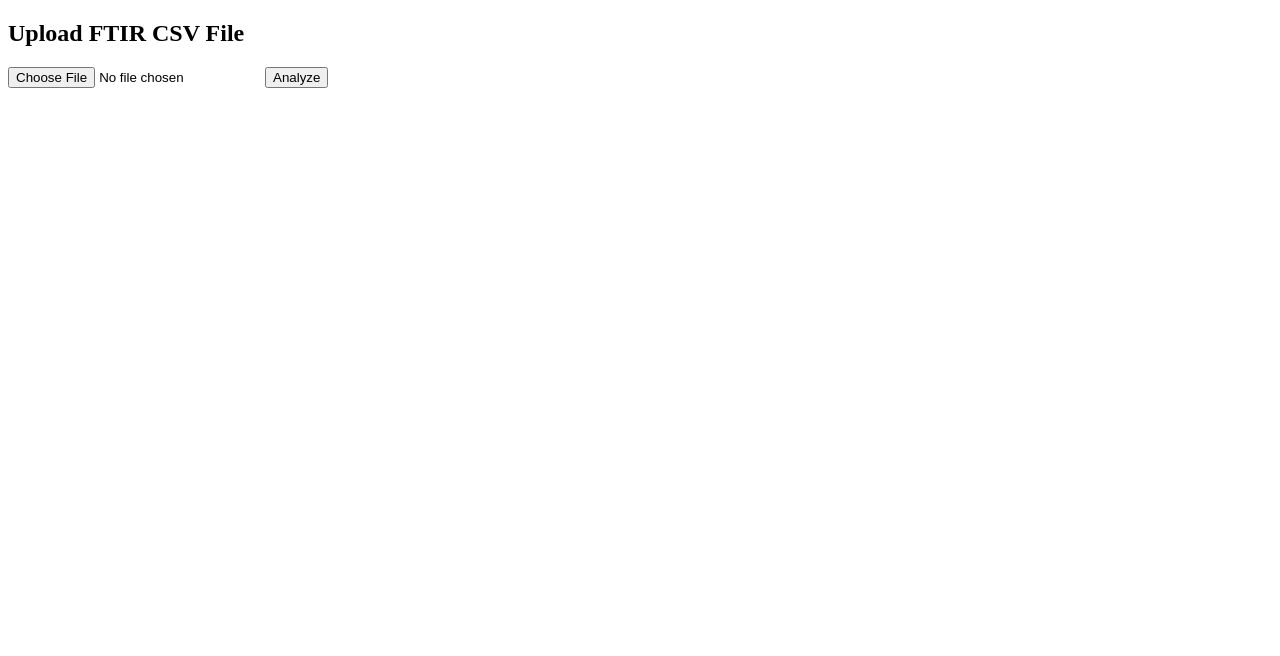
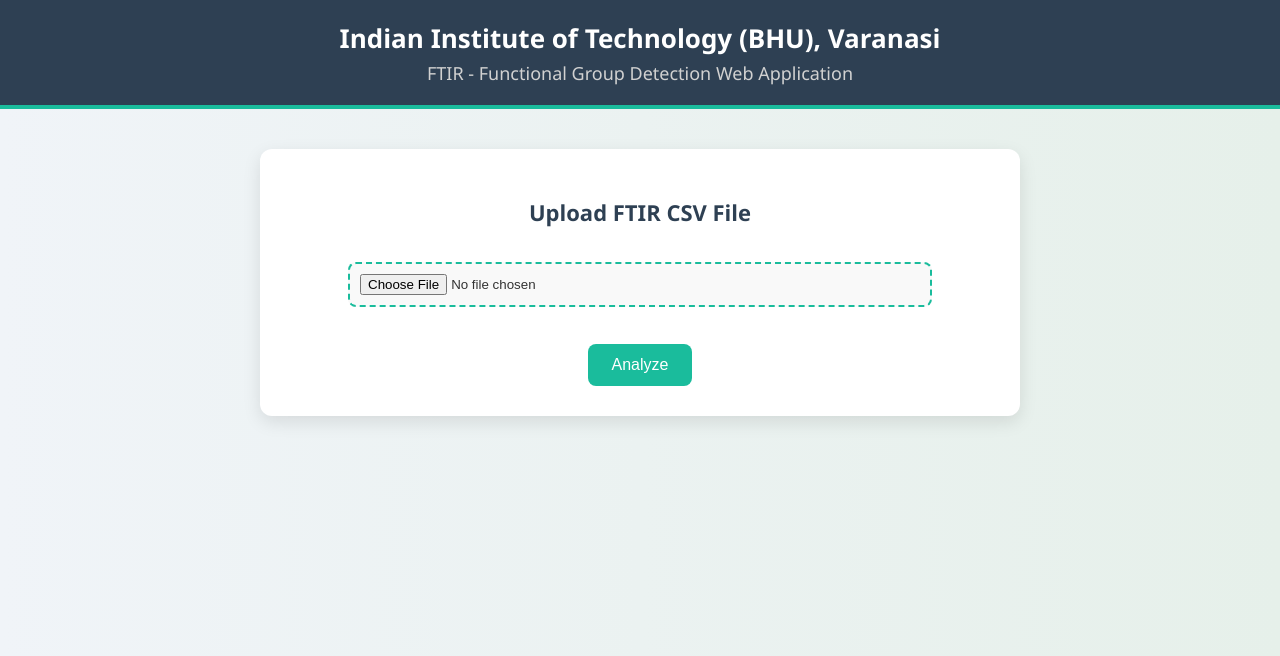
Before and after one commit to padmesh266/FTIR-Functional-Group-Detection-Web-Application, a Flask app: page / in a window 1280 px wide. Shown: the top 656 px of the page. Run offline with Flask 3, Linux system fonts and the light colour scheme.

Commit message:
Update index.html

```diff
--- a/templates/index.html
+++ b/templates/index.html
@@ -1,25 +1,109 @@
+<!DOCTYPE html>
+<html lang="en">
+<head>
+    <meta charset="UTF-8">
+    <title>FTIR Analyzer</title>
+    <style>
+        body {
+            font-family: 'Segoe UI', Tahoma, Geneva, Verdana, sans-serif;
+            background: linear-gradient(to right, #f0f4f8, #e6f0ea);
+            margin: 0;
+            padding: 0;
+            color: #333;
+        }
 
-<!DOCTYPE html>
-<html>
-<head>
-    <title>FTIR Analyzer</title>
+        header {
+            background-color: #2e4053;
+            color: #fff;
+            padding: 20px;
+            text-align: center;
+            border-bottom: 4px solid #1abc9c;
+        }
+
+        header h1 {
+            margin: 0;
+            font-size: 26px;
+            font-weight: bold;
+        }
+
+        header h2 {
+            margin: 5px 0 0;
+            font-size: 18px;
+            font-weight: normal;
+            color: #d1d1d1;
+        }
+
+        main {
+            max-width: 700px;
+            margin: 40px auto;
+            background: #ffffff;
+            padding: 30px;
+            border-radius: 12px;
+            box-shadow: 0 6px 18px rgba(0,0,0,0.1);
+            text-align: center;
+        }
+
+        main h2 {
+            font-size: 22px;
+            margin-bottom: 20px;
+            color: #2e4053;
+        }
+
+        input[type="file"] {
+            padding: 10px;
+            border: 2px dashed #1abc9c;
+            border-radius: 8px;
+            background: #f9f9f9;
+            cursor: pointer;
+            width: 80%;
+            margin: 15px auto;
+        }
+
+        button {
+            background-color: #1abc9c;
+            color: #fff;
+            border: none;
+            padding: 12px 24px;
+            border-radius: 8px;
+            font-size: 16px;
+            cursor: pointer;
+            transition: background 0.3s ease;
+        }
+
+        button:hover {
+            background-color: #16a085;
+        }
+
+        .plot-container {
+            margin-top: 30px;
+            padding: 20px;
+            background: #f8fdfb;
+            border-radius: 10px;
+            box-shadow: inset 0 0 8px rgba(0,0,0,0.05);
+        }
+    </style>
 </head>
 <body>
 
+    <header>
+        <h1>Indian Institute of Technology (BHU), Varanasi</h1>
+        <h2>FTIR - Functional Group Detection Web Application</h2>
+    </header>
+
+    <main>
         <h2>Upload FTIR CSV File</h2>
-
         <form method="POST" enctype="multipart/form-data">
             <input type="file" name="file" required>
+            <br><br>
             <button type="submit">Analyze</button>
         </form>
 
-    <br><br>
-
         {% if plot_html %}
-        <div>
+            <div class="plot-container">
                 {{ plot_html|safe }}
             </div>
         {% endif %}
+    </main>
 
 </body>
 </html>
```
Lines whose indentation alone changed are shown as unchanged.
